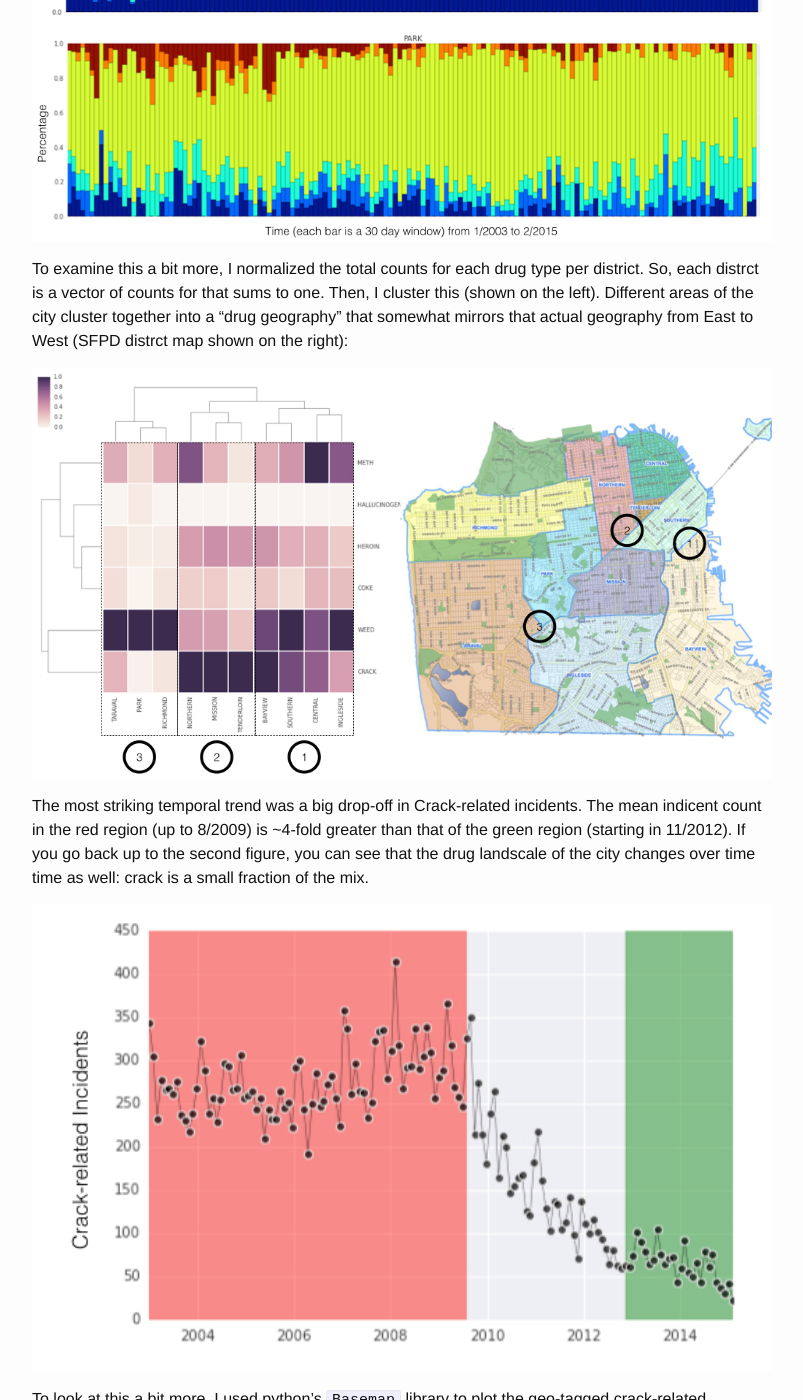
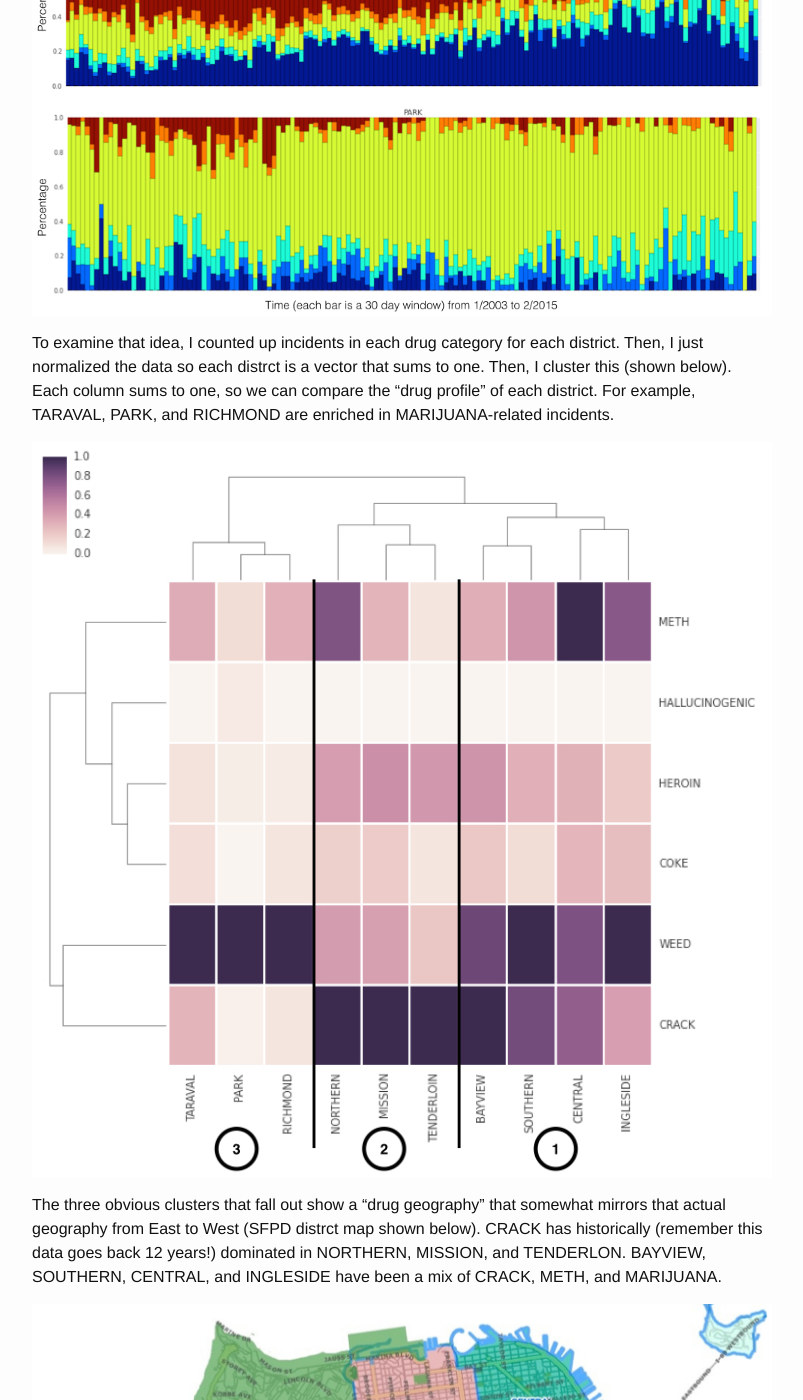
Before and after one commit to rlancemartin/rlancemartin.github.io, a Jekyll site: the page built from _posts/2015-02-28-gis.markdown, in a window 1280 px wide and 1400 px high, scrolled down 1679 px. Shown: the whole window, without its empty margins (238-1041 px from the left). Built offline with Jekyll 4.4.1, drawn with Linux system fonts in a browser that asks for light colours; Markdown is read by kramdown in place of the engine named in the settings; some of the changed text lies outside the part shown.

Commit message:
GIS data.

```diff
--- a/_posts/2015-02-28-gis.markdown
+++ b/_posts/2015-02-28-gis.markdown
@@ -8,7 +8,7 @@ date:   2015-02-28 10:19:00
 
 I recently grabbed all crime data captured by the SFPD Crime Incident Reporting system, which is available through [SF open data](https://data.sfgov.org/Public-Safety/Map-Crime-Incidents-from-1-Jan-2003/gxxq-x39z). It has ~1.7 million records from the past 12 years with a temporal and spatial stamp on each one. I've been interested in digging into some GIS data, so this is awesome!
 
-SF is broken up into 10 police districts. Each record in the data is assocated with a district as well as crime category. I show the counts across the general crime categories below. I used iPython notebook [linked here](http://nbviewer.ipython.org/github/lmart999/GIS/blob/master/SF_GIS_Crime.ipynb) for all of the work, so others can view or pull it.
+SF is broken up into 10 police districts. Each record in the data is assocated with a district as well as a specific crime category. I show the counts across the general crime categories below and used iPython notebook [linked here](http://nbviewer.ipython.org/github/lmart999/GIS/blob/master/SF_GIS_Crime.ipynb), `Seaborn`, and `pandas` for the work. Welcome others to view or pull it.
 
 <figure>
 <img src="/assets/crime_dist.png" width="90%">
@@ -16,7 +16,7 @@ SF is broken up into 10 police districts. Each record in the data is assocated w
 </figcaption>
 </figure>
 
-There's a lot to chew on, but I decided to drill down on the `DRUG/NARCOTIC` category. This seemed interesting. So, I grouped incidents based upon drug type (see notebook for details) and partitoned them into 30 day windows ranging from Jan, 2003 to Feb, 2015 (below). The top shows absolute incident counts per window and the bottom normalizes them to show a percentage.
+There's a lot to chew on, but I decided to drill down on the `DRUG/NARCOTIC` category. I grouped reported incidents based upon drug type (see notebook for details): the ordering in the below chart is HEROIN (blue, on the botton), HALLUCINOGENIC, METH, MARIJUANA, COCAINE, CRACK (red, on top). I partitoned the data into 30 day windows ranging from Jan, 2003 to Feb, 2015 (below). The top shows absolute incident counts per window and the bottom normalizes them to show a percentage.
 
 <figure>
 <img src="/assets/drug_agg.png" width="100%">
@@ -24,7 +24,7 @@ There's a lot to chew on, but I decided to drill down on the `DRUG/NARCOTIC` cat
 </figcaption>
 </figure>
 
-I also looked the incident distriction in each district over time. Districts actually look very different. For example, Tenederloin looks very different than Park.
+I looked at the drug distribution over time for each district. They look very different. For example, Tenederloin (top) has been historically dominated by CRACK-related incidents (though this is changing, more on that later). Park (which is basically Haight Ashbury) is mostly MARIJUANA-related incidents. Maybe we can compare different areas based upon this?
 
 <figure>
 <img src="/assets/hood_comp.png" width="100%">
@@ -32,7 +32,7 @@ I also looked the incident distriction in each district over time. Districts act
 </figcaption>
 </figure>
 
-To examine this a bit more, I normalized the total counts for each drug type per district. So, each distrct is a vector of counts for that sums to one. Then, I cluster this (shown on the left). Different areas of the city cluster together into a "drug geography" that somewhat mirrors that actual geography from East to West (SFPD distrct map shown on the right):
+To examine that idea, I counted up incidents in each drug category for each district. Then, I just normalized the data so each distrct is a vector that sums to one. Then, I cluster this (shown below). Each column sums to one, so we can compare the "drug profile" of each district. For example, TARAVAL, PARK, and RICHMOND are enriched in MARIJUANA-related incidents.
 
 <figure>
 <img src="/assets/cluster_gis.png" width="100%">
@@ -40,7 +40,15 @@ To examine this a bit more, I normalized the total counts for each drug type per
 </figcaption>
 </figure>
 
-The most striking temporal trend was a big drop-off in Crack-related incidents. The mean indicent count in the red region (up to 8/2009) is ~4-fold greater than that of the green region (starting in 11/2012). If you go back up to the second figure, you can see that the drug landscale of the city changes over time time as well: crack is a small fraction of the mix.
+The three obvious clusters that fall out show a "drug geography" that somewhat mirrors that actual geography from East to West (SFPD distrct map shown below). CRACK has historically (remember this data goes back 12 years!) dominated in NORTHERN, MISSION, and TENDERLON. BAYVIEW, SOUTHERN, CENTRAL, and INGLESIDE have been a mix of CRACK, METH, and MARIJUANA.
+
+<figure>
+<img src="/assets/SF_dist.png" width="100%">
+<figcaption>
+</figcaption>
+</figure>
+
+Because this data is timestamped, we can look at the trends as well. The most striking trend I saw was the drop-off in Crack-related incidents. The mean indicent count in the red region is ~5-fold greater than the green region. CRACK is becoming a smaller fraction of the (reported) drug landscape, it appears (based upon this data).
 
 <figure>
 <img src="/assets/crack.png" width="100%">
@@ -48,10 +56,12 @@ The most striking temporal trend was a big drop-off in Crack-related incidents.
 </figcaption>
 </figure>
 
-To look at this a bit more, I used python's `Basemap` library to plot the geo-tagged crack-related incidents into a map of SF. The crack footprint has clearly gotten smaller.
+One way to further examine this is to look at the raw GIS data assocaited with the reports. I used python's `Basemap` library to plot the geo-tagged crack-related incidents into a map of SF for the three time intervals highlighted. Based upon this, it appears the crack footprint is getting small as the number of incidents also drop off.
 
 <figure>
 <img src="/assets/crack_map.png" width="100%">
 <figcaption>
 </figcaption>
 </figure>
+
+There's a lot more to look at with this data and invite folks to pull the [notebook](http://nbviewer.ipython.org/github/lmart999/GIS/blob/master/SF_GIS_Crime.ipynb) and explore for themselves!
```
Also changed, not shown: assets/SF_dist.png (added), assets/cluster_gis.png, assets/crack.png, assets/crack_map.png.
